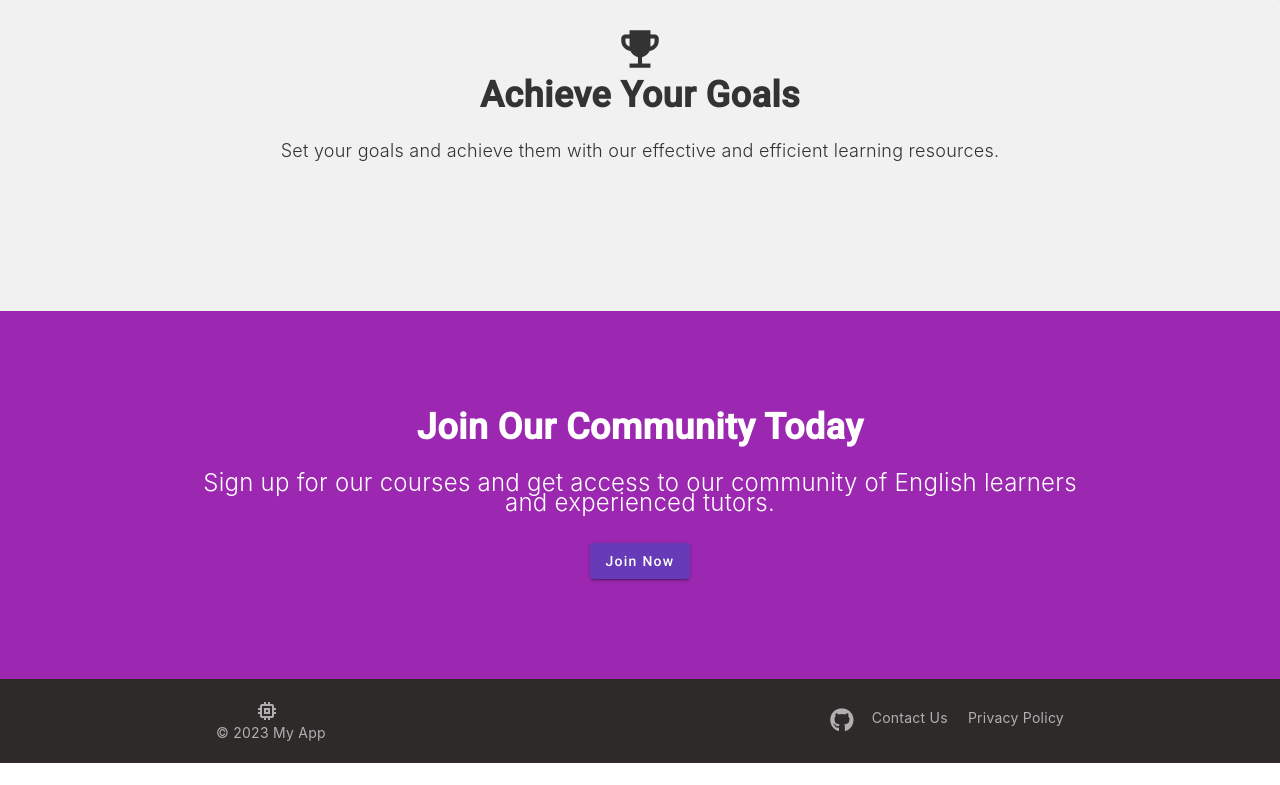
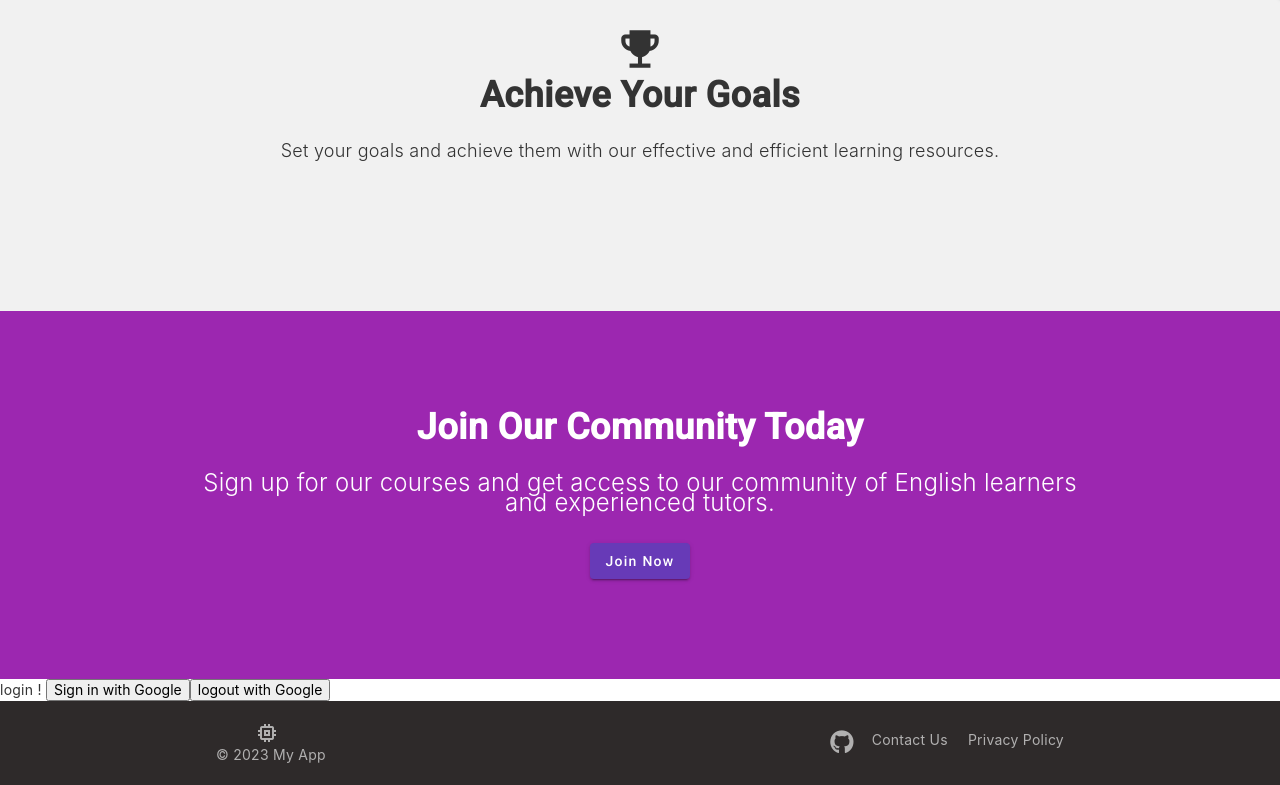
Before and after one commit to jadidihosein68/EnglishPractice, an Angular app: page / in a window 1280 px wide. Shown: the part 862-1647 px from the top of the page. Before the commit the page ends 1625 px from the top, so only its background shows below. Built offline with nearby package versions, Linux system fonts and the light colour scheme.

Commit message:
update component

```diff
--- a/src/app/footer/footer.component.html
+++ b/src/app/footer/footer.component.html
@@ -1,3 +1,9 @@
+
+
+<div *ngIf="canShowLogin">
+  <login-component></login-component>
+  </div>
+
 <footer>
   <div class="container">
     <div class="left">
--- a/src/app/footer/footer.component.ts
+++ b/src/app/footer/footer.component.ts
@@ -1,10 +1,20 @@
-import { Component } from '@angular/core';
+import { Component,OnInit } from '@angular/core';
+import { environment } from '../../environments/environments';
 
 @Component({
   selector: 'app-footer',
   templateUrl: './footer.component.html',
   styleUrls: ['./footer.component.scss']
 })
-export class FooterComponent {
+export class FooterComponent implements OnInit {
+
+  canShowLogin?: boolean;
+
+  constructor() {
+  }
+
+  ngOnInit(): void {
+    this.canShowLogin = !environment.production;
+  }
 
 }
--- a/src/app/register/register.component.html
+++ b/src/app/register/register.component.html
@@ -19,8 +19,3 @@
   </div>
 
 </div>
-
-
-<div *ngIf="canShowLogin">
-<login-component></login-component>
-</div>
```
